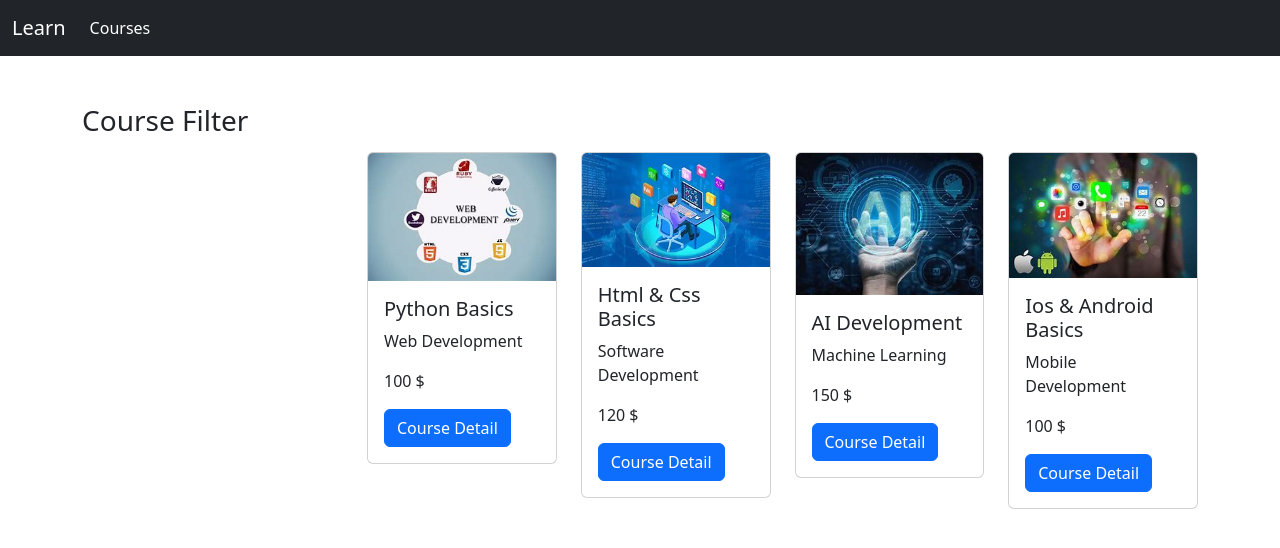
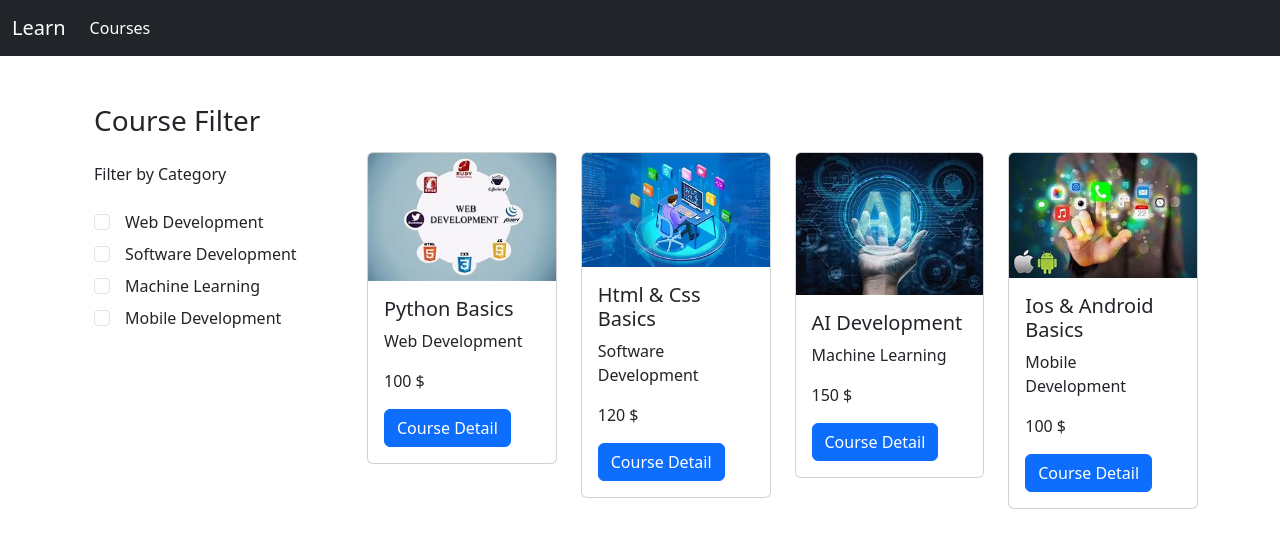
Before and after one commit to Mehyar-Farzat/vuejs-store, a Vue app: page / in a window 1280 px wide. Shown: the top 548 px of the page. Built offline with nearby package versions, Linux system fonts and the light colour scheme.

Commit message:
add course filter component and use checkboxes

```diff
--- a/src/components/CoursList.vue
+++ b/src/components/CoursList.vue
@@ -1,7 +1,7 @@
 <template>
 <div class="row mt-5">
   <div class="col-lg-3" v-for="course in courses" :key="courses.id">
-    <div class="card">
+    <div class="card" >
       <img :src="course.image" class="card-img-top" alt="...">
       <div class="card-body">
         <h5 class="card-title">{{course.name}}</h5>
--- a/src/components/CourseFilter.vue
+++ b/src/components/CourseFilter.vue
@@ -1,9 +1,41 @@
 <template>
-  <h3>Course Filter</h3>
+  <div class="container">
+    <h3>Course Filter</h3>
+    <form>
+      <div class="mt-4">
+        <label for="" class="mb-4">Filter by Category</label>
+        <div v-for="cat in category" :key="cat.id">
+          <input type="checkbox"
+          value="cat.id"
+          class="form-check-input"
+          :id="cat.id"
+          >
+          <label for="cat.id" class="form-label">{{ cat.name }}</label>
+        </div>
+      </div>
+    </form>
+  </div>
+
 </template>
 
 <script>
   export default {
-    name: 'CourseFilter'
+    name: 'CourseFilter',
+    data(){
+      return {
+        category:[
+        {id:1 , name:'Web Development'},
+        {id:2 , name:'Software Development'},
+        {id:3 , name:'Machine Learning'},
+        {id:4 , name:'Mobile Development'},
+        ]
+      }
+    }
   }
 </script>
+
+<style>
+.form-check-input{
+  margin-right: 15px;
+}
+</style>
--- a/src/views/CourseDetailView.vue
+++ b/src/views/CourseDetailView.vue
@@ -1,14 +1,14 @@
 <template>
   <div class="container">
     <div class="row my-5">
-      <div class="col-lg-6">
-        <img :src="course.image" class="img-fluid" alt="">
+      <div class="col-lg-3">
+        <img :src="course.image" class="img-fluid"  alt="">
       </div>
-      <div class="col-lg-6">
+      <div class="col-lg-9">
         <h2>{{ course.name }}</h2>
-        <h4>{{ course.category }}</h4>
+        <h5>{{ course.category }}</h5>
         <p>{{ course.price }}$</p>
-        <button class="btn btn-secondary">Enroll</button>
+        <button type="button" class="btn btn-secondary mt-4 ">Enroll</button>
       </div>
     </div>
   </div>
```
